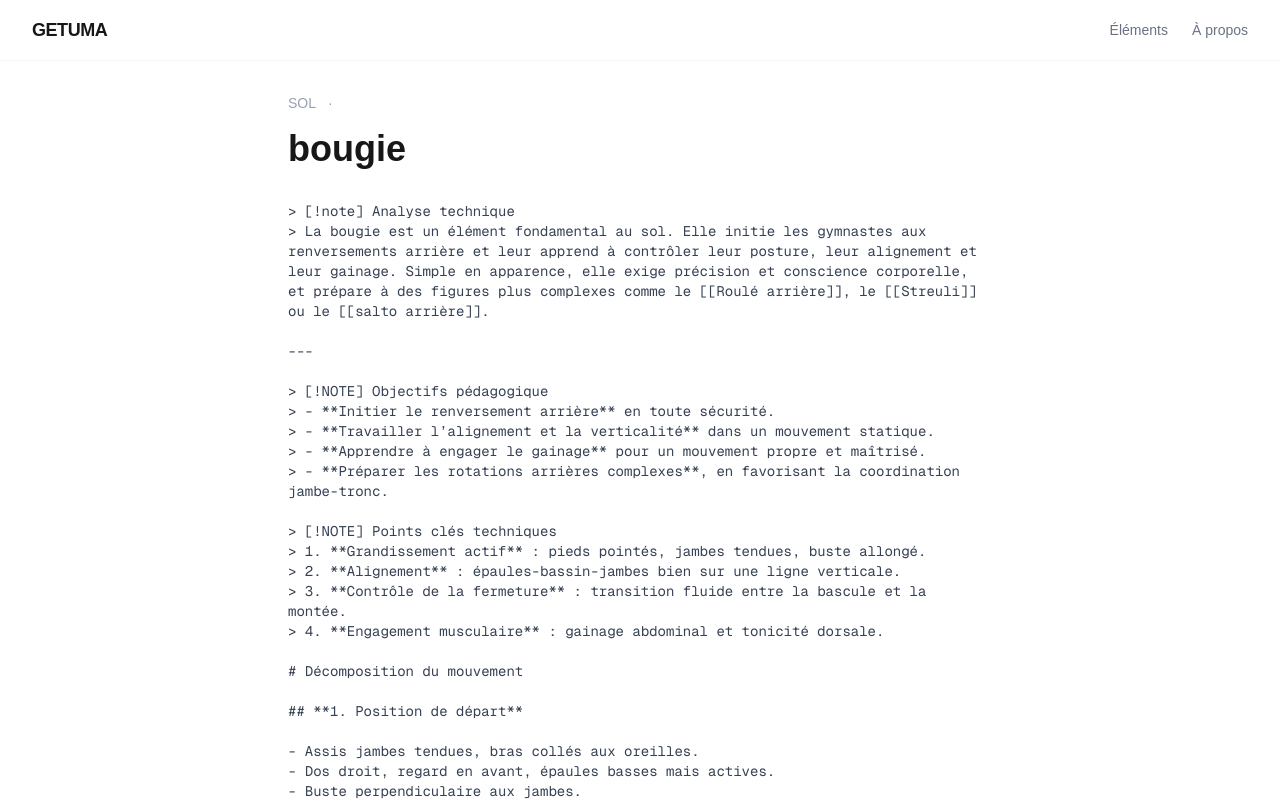
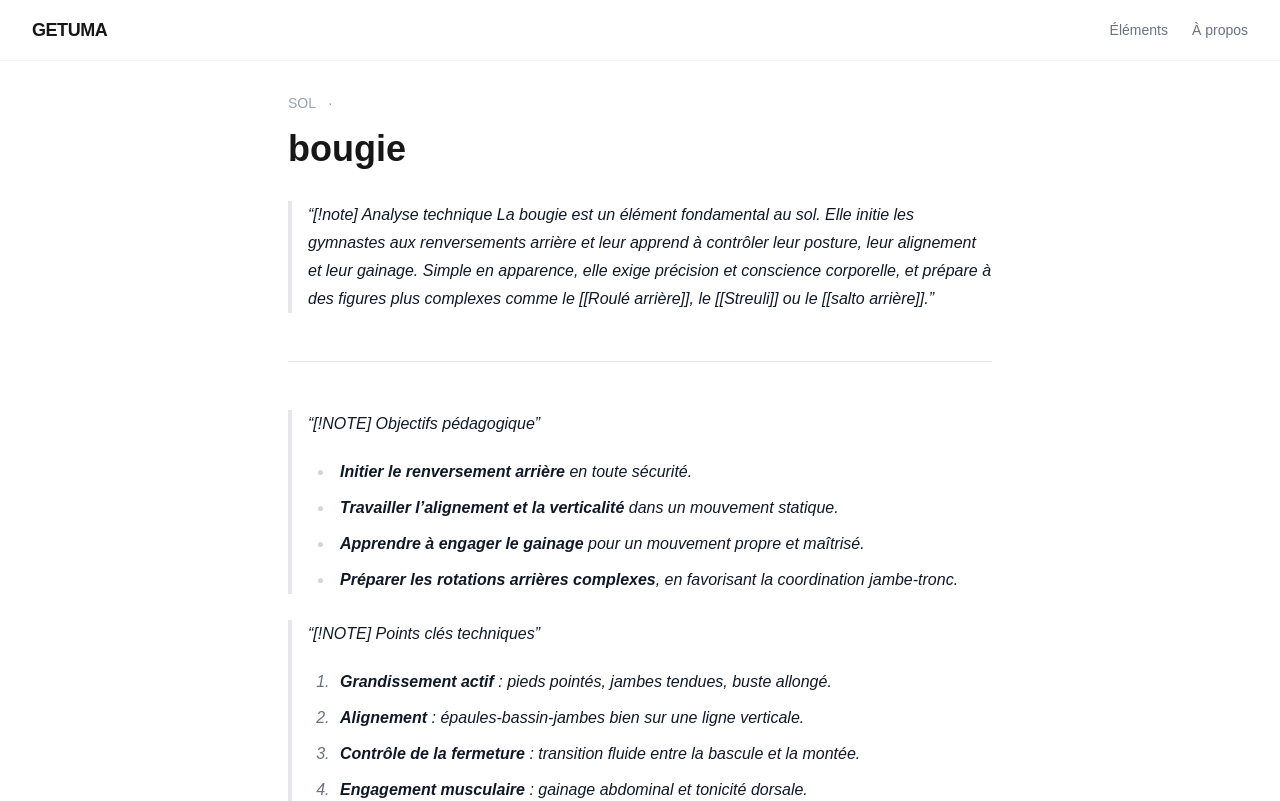
Before and after one commit to Hlpp0/gym-agres, a Next.js app: page /elements/bougie in a window 1280 px wide. Shown: the top 801 px of the page. Built offline with nearby package versions, Linux system fonts and the light colour scheme.

Commit message:
Fix rendu Markdown — ReactMarkdown

```diff
--- a/app/elements/[slug]/page.tsx
+++ b/app/elements/[slug]/page.tsx
@@ -1,5 +1,7 @@
 import { getElementBySlug } from '@/lib/elements'
 import { notFound } from 'next/navigation'
+import ReactMarkdown from 'react-markdown'
+import remarkGfm from 'remark-gfm'
 
 export default async function ElementPage({ params }: { params: Promise<{ slug: string }> }) {
   const { slug } = await params
@@ -17,9 +19,11 @@ export default async function ElementPage({ params }: { params: Promise<{ slug:
       <h1 className="text-4xl font-bold mb-8">
         {element.frontmatter.title || element.slug}
       </h1>
-      <pre className="whitespace-pre-wrap text-sm text-gray-700">
-        {element.content}
-      </pre>
+      <div className="prose prose-gray max-w-none">
+        <ReactMarkdown remarkPlugins={[remarkGfm]}>
+          {element.content}
+        </ReactMarkdown>
+      </div>
     </main>
   )
 }
```
